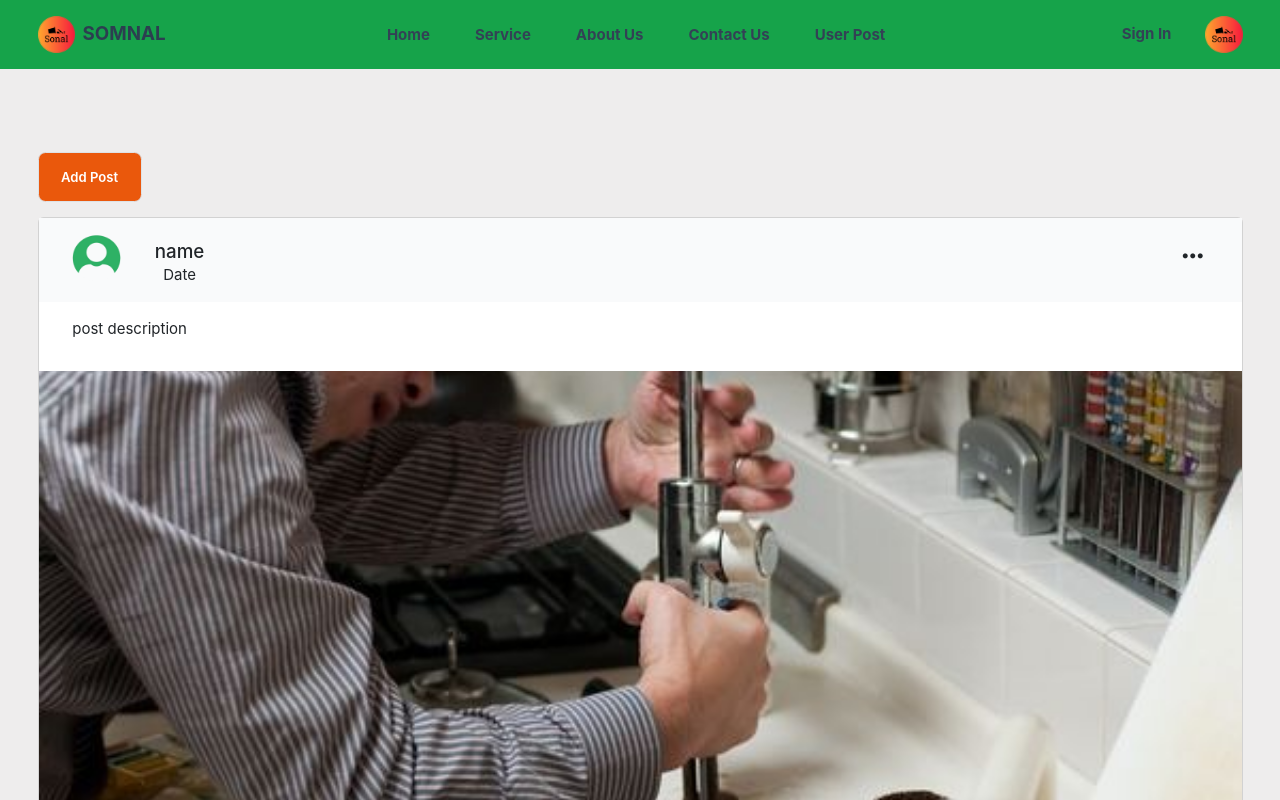
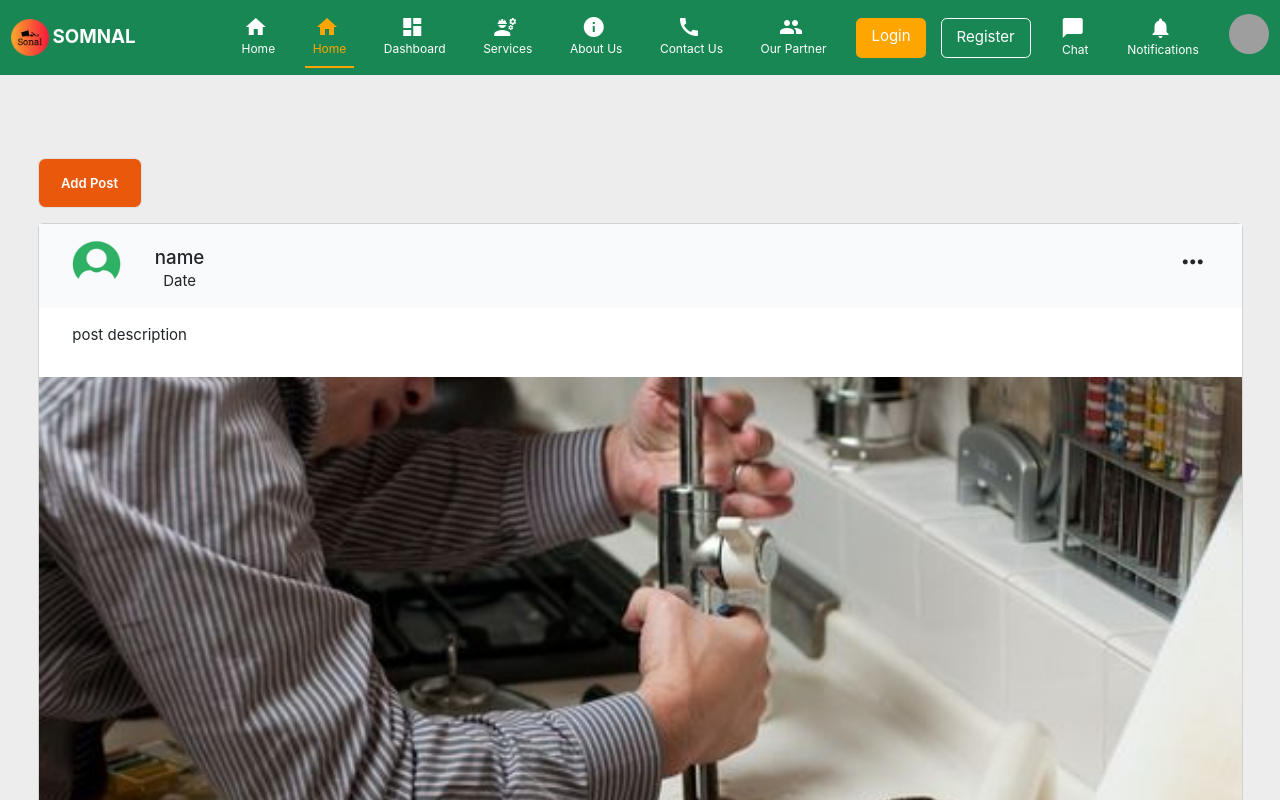
Before and after one commit to leakvor/g11_somnal_app, a Vue app in the folder frontend/: page /post in a window 1280 px wide. Shown: the top 800 px of the page. Built offline with nearby package versions, Linux system fonts and the light colour scheme; no server answers; grey boxes are pictures that could not be loaded; what vue-simple-acl would draw is missing.

Commit message:
SCRUM-114 [feat] Navbar have responsive

```diff
--- a/frontend/index.html
+++ b/frontend/index.html
@@ -4,6 +4,12 @@
     <meta charset="UTF-8">
     <link rel="icon" href="/favicon.ico">
     <meta name="viewport" content="width=device-width, initial-scale=1.0">
+    <link rel="stylesheet" href="https://fonts.googleapis.com/css2?family=Material+Symbols+Outlined:opsz,wght,FILL,GRAD@20..48,100..700,0..1,-50..200" />
+    <link rel="stylesheet" href="https://fonts.googleapis.com/icon?family=Material+Icons">
+    <script src="https://kit.fontawesome.com/a076d05399.js" crossorigin="anonymous"></script>
+    <link rel="stylesheet" href="https://cdnjs.cloudflare.com/ajax/libs/font-awesome/4.7.0/css/font-awesome.min.css">
+    <script src="/js/fontawesome.js"></script>
+    <script src="https://cdnjs.cloudflare.com/ajax/libs/font-awesome/5.15.4/js/all.min.js"></script>
     <title>Vite App</title>
   </head>
   <body>
--- a/frontend/src/Components/NavBar.vue
+++ b/frontend/src/Components/NavBar.vue
@@ -1,105 +1,385 @@
 <template>
-  <head>
-  <link
-    rel="stylesheet"
-    href="https://cdnjs.cloudflare.com/ajax/libs/font-awesome/6.0.0-beta3/css/all.min.css"
-  />
-</head>
+  <nav class="navbar navbar-expand-lg bg-success">
+    <div class="container-fluid ">
+      <router-link to="/" class="navbar-brand text-white">
+        <img src="../assets/image/logo.png" alt="logo" class="w-10 h-10" />
+        <span class="text-xl font-bold ms-1">SOMNAL</span>
+      </router-link>
+      <div class="profile-dropdown dropdown-one mb-2">
+        <router-link to="/" href="#" class="d-flex align-items-center" role="button" id="profileDropdown"
+          data-bs-toggle="dropdown" aria-expanded="false">
+          <img src="https://encrypted-tbn0.gstatic.com/images?q=tbn:ANd9GcT8AJM9wkP__z2M-hovSAWcTb_9XJ6smy3NKw&s"
+            alt="Profile" style="width: 40px; height: 40px; border-radius: 50%;">
+        </router-link>
+        <ul class="dropdown-menu dropdown-menu-end" aria-labelledby="profileDropdown">
+          <li>
+            <router-link to="/profile" class="dropdown-item d-flex align-items-center ">
+              <i class="material-icons icon-align">person</i>
+              Profile
+            </router-link>
+          </li>
 
-  <header class="flex justify-between px-10 py-3 bg-green-600 items-center">
-    <!-- Logo -->
-    <div class="flex items-center space-x-2">
-      <img src="../assets/image/logo.png" alt="logo" class="w-10 h-10" />
-      <span class="text-xl font-bold">SOMNAL</span>
-    </div>
-    <!-- Menu Items -->
-    <nav class="flex justify-center space-x-4">
-      <a
-        href="/"
-        class="font-bold px-3 py-2 text-slate-700 rounded-lg hover:bg-orange-400 hover:text-slate-900 color-white no-underline"
-        >Home</a
-      >
-      <a
-        href="/service"
-        class="font-bold px-3 py-2 text-slate-700 rounded-lg hover:bg-orange-400 hover:text-slate-900 color-white no-underline"
-        >Service</a
-      >
-      <a
-        href="/team"
-        class="font-bold px-3 py-2 text-slate-700 rounded-lg hover:bg-orange-400 hover:text-slate-900 color-white no-underline"
-        >About Us</a
-      >
-      <a
-        href="/projects"
-        class="font-bold px-3 py-2 text-slate-700 rounded-lg hover:bg-orange-400 hover:text-slate-900 color-white no-underline"
-        >Contact Us</a
-      >
-      <a
-        href="/post"
-        class="font-bold px-3 py-2 text-slate-700 rounded-lg hover:bg-orange-400 hover:text-slate-900 color-white no-underline"
-        >User Post</a
-      >
-    </nav>
+          <li>
+            <router-link to="/editProfile" class="dropdown-item d-flex align-items-center ">
+              <i class="material-icons icon-align">edit_square</i>
+              Edit Profile
+            </router-link>
+          </li>
 
-    <!-- Sign In -->
-    <div class="relative">
-      <a
-        href="#" class="font-bold px-3 py-2 mr-4 text-slate-700 rounded-lg hover:bg-orange-400 hover:text-slate-900 color-white no-underline">
-        Sign In
-      </a>
-      <div class="relative inline-block">
-        <img
-          src="../assets/image/logo.png"
-          alt="logo"
-          class="w-10 h-10 cursor-pointer"
-          @click="toggleDropdown"
-        />
-        <div
-          v-if="showDropdown"
-          class="absolute right-0 bg-white rounded-lg py-2 mt-2 shadow-lg w-40"
-        >
-        <a href="/profile" class="block px-4 py-2 hover:bg-orange-600 hover:color-white flex items-center space-x-2">
-          <i class="fas fa-user"></i>
-          <span>View Profile</span>
-        </a>
-        <a href="#" class="block px-4 py-2 hover:bg-orange-600 hover:color-white flex items-center space-x-2">
-          <i class="fas fa-edit"></i>
-          <span>Edit Profile</span>
-        </a>
-          <a href="#" class="block px-4 py-2 hover:bg-orange-600 hover:color-white flex items-center space-x-2">
-            <i class='bx bx-log-in-circle'></i>
-            <span>Logout</span>
-          </a>
-        </div>
+          <li>
+            <router-link to="/favorite" class="dropdown-item d-flex align-items-center ">
+              <i class="material-icons icon-align">favorite</i>
+              Favorite
+            </router-link>
+          </li>
+
+          <li>
+            <router-link to="/add_post" class="dropdown-item d-flex align-items-center ">
+              <i class="material-icons icon-align">post_add</i>
+              Add Post
+            </router-link>
+          </li>
+
+
+          <li>
+            <router-link to="/logout" @click="authStore.logout()" class="dropdown-item d-flex align-items-center ">
+              <i class="material-icons icon-align">logout</i>Logout
+            </router-link>
+          </li>
+        </ul>
+      </div>
+      <button class="navbar-toggler position" type="button" data-bs-toggle="collapse" data-bs-target="#navbarNav"
+        aria-controls="navbarNav" aria-expanded="false" aria-label="Toggle navigation">
+        <span class="navbar-toggler-icon"></span>
+      </button>
+      <div class="collapse navbar-collapse justify-content-end" id="navbarNav">
+        <ul class="navbar-nav">
+
+          <li class="nav-item me-4">
+            <router-link to="/" class="nav-link" :class="{ active: isActive('/') }">
+              <i class="material-icons">home</i>
+              <span>Home</span>
+            </router-link>
+          </li>
+
+          <li class="nav-item me-4">
+            <router-link to="/post" class="nav-link" :class="{ active: isActive('/post') }">
+              <i class="material-icons">home</i>
+              <span>Home</span>
+            </router-link>
+          </li>
+
+          <li class="nav-item me-4">
+            <router-link to="/company/dashboard" class="nav-link" :class="{ active: isActive('/company/dashboard') }">
+              <i class="material-icons">dashboard</i>
+              <span>Dashboard</span>
+            </router-link>
+          </li>
+
+          <li class="nav-item me-4">
+            <router-link to="/service" class="nav-link" :class="{ active: isActive('/service') }">
+              <i class="material-icons">engineering</i>
+              <span>Services</span>
+            </router-link>
+          </li>
+
+          <li class="nav-item me-4">
+            <router-link to="/about" class="nav-link" :class="{ active: isActive('/about') }">
+              <i class="material-icons">info</i>
+              <span>About Us</span>
+            </router-link>
+          </li>
+
+          <li class="nav-item me-4">
+            <router-link to="/contact" class="nav-link" :class="{ active: isActive('/contact') }">
+              <i class="material-icons">call</i>
+              <span>Contact Us</span>
+            </router-link>
+          </li>
+
+          <li class="nav-item me-4">
+            <router-link to="/" class="nav-link" :class="{ active: isActive('/partner') }">
+              <i class="material-icons icon-align">people</i>
+              <span class="text-below-icon">Our Partner</span>
+            </router-link>
+          </li>
+
+          <li class="nav-item d-flex align-items-center me-4">
+            <button class="nav-link text-white btn btn-login custom-hover pe-3 ps-3">Login</button>
+            <button class="nav-link btn btn-register pe-3 ps-3">Register</button>
+          </li>
+
+          <li class="nav-item d-flex align-items-center me-4">
+            <router-link to="/" class="nav-link" :class="{ active: isActive('/chat') }">
+              <i class="material-icons icon-align">chat_bubble</i>
+              <span class="text-below-icon">Chat</span>
+            </router-link>
+          </li>
+
+          <li class="nav-item d-flex align-items-center me-4">
+            <router-link to="/" class="nav-link" :class="{ active: isActive('/notifications') }">
+              <i class="material-icons icon-align">notifications</i>
+              <span class="text-below-icon">Notifications</span>
+            </router-link>
+          </li>
+
+          <li class="nav-item d-flex align-items-center">
+            <div class="profile-dropdown dropdown-two ">
+              <router-link to="/" href="#" class="d-flex align-items-center" role="button" id="profileDropdown"
+                data-bs-toggle="dropdown" aria-expanded="false">
+                <img src="https://encrypted-tbn0.gstatic.com/images?q=tbn:ANd9GcT8AJM9wkP__z2M-hovSAWcTb_9XJ6smy3NKw&s"
+                  alt="Profile" class="mb-2" style="width: 40px; height: 40px; border-radius: 50%;">
+              </router-link>
+              <ul class="dropdown-menu dropdown-menu-end" aria-labelledby="profileDropdown">
+                <li><router-link to="/profile" class="dropdown-item d-flex align-items-center ">
+                    <i class="material-icons icon-align">person</i>
+                    View Profile
+                  </router-link>
+                </li>
+
+                <li>
+                  <router-link to="/editProfile" class="dropdown-item d-flex align-items-center ">
+                    <i class="material-icons icon-align">edit_square</i>
+                    Edit Profile
+                  </router-link>
+                </li>
+
+                <li>
+                  <router-link to="/favorite" class="dropdown-item d-flex align-items-center ">
+                    <i class="material-icons icon-align">favorite</i>
+                    Favorite
+                  </router-link>
+                </li>
+
+                <li>
+                  <router-link to="/addPost" class="dropdown-item d-flex align-items-center ">
+                    <i class="material-icons icon-align">post_add</i>
+                    Add Post
+                  </router-link>
+                </li>
+
+                <li>
+                  <router-link to="/logout" @click="authStore.logout()"
+                    class="dropdown-item d-flex align-items-center ">
+                    <i class="material-icons icon-align">logout</i>Logout
+                  </router-link>
+                </li>
+              </ul>
+            </div>
+          </li>
+        </ul>
       </div>
     </div>
-  </header>
+  </nav>
+
 </template>
 
-<script setup lang="ts">
-import { ref, onMounted, onBeforeUnmount } from 'vue';
+<script>
+import { onMounted, watch } from 'vue';
+import { useAuthStore } from '../stores/auth-store';
+import { useRoute } from 'vue-router';
 
-const showDropdown = ref(false);
+const authStore = useAuthStore();
 
-const toggleDropdown = () => {
-  showDropdown.value = !showDropdown.value;
+export default {
+  name: "NavBar",
+  setup() {
+    const route = useRoute();
+
+    const isActive = (path) => route.path === path;
+
+    return {
+      isActive,
+    };
+  },
+  mounted() {
+    const navLinks = document.querySelectorAll('.nav-link');
+    navLinks.forEach(navLink => {
+      navLink.addEventListener('click', (event) => {
+        navLinks.forEach(link => link.classList.remove('active'));
+        event.currentTarget.classList.add('active');
+
+        if (window.innerWidth <= 995) {
+          const navbarToggle = document.querySelector('.navbar-toggler');
+          const navbarNav = document.getElementById('navbarNav');
+          if (navbarNav.classList.contains('show')) {
+            navbarToggle.click();
+          }
+        }
+      });
+    });
+  },
 };
-
-const handleClickOutside = (event: MouseEvent) => {
-  if (showDropdown.value && !(event.target as HTMLElement).closest('.relative')) {
-    showDropdown.value = false;
-  }
-};
-
-onMounted(() => {
-  document.addEventListener('click', handleClickOutside);
-});
-
-onBeforeUnmount(() => {
-  document.removeEventListener('click', handleClickOutside);
-});
 </script>
 
-<style scoped>
-/* Add any additional styling here if needed */
+<style>
+.navbar {
+  background-color: #fff;
+  position: sticky;
+  top: 0;
+  z-index: 999;
+}
+
+.navbar-brand {
+  font-weight: bold;
+}
+
+.navbar-nav .nav-link {
+  color: #fff;
+  transition: color 0.4s ease-in-out;
+  display: flex;
+  flex-direction: column;
+  align-items: center;
+  text-align: center;
+}
+
+.navbar-nav .nav-link .material-icons {
+  margin-right: 5px;
+}
+
+.navbar-nav .nav-link span {
+  font-size: 0.8rem;
+  white-space: normal;
+}
+
+.navbar-nav .nav-link:hover {
+  color: orange;
+}
+
+.nav-item span {
+  font-size: 0.8rem;
+}
+
+.navbar-nav .nav-link.active {
+  color: orange;
+  border-bottom: 2px solid orange;
+}
+
+.btn-login {
+  height: 40px;
+  background-color: orange;
+  border: none;
+  transition: color 0.4s ease-in-out;
+}
+
+.btn-login:hover {
+  background-color: #ff8c00;
+  color: green;
+}
+
+.btn-register {
+  height: 40px;
+  background-color: transparent;
+  border: 1px solid #fff;
+  color: #fff;
+  margin-left: 15px;
+}
+
+.btn-register:hover {
+  background-color: #fff;
+  color: #000;
+}
+
+.dropdown-one {
+  display: none;
+}
+
+.profile-dropdown {
+  position: relative;
+}
+
+.profile-dropdown .profile-menu {
+  display: none;
+  position: absolute;
+  background-color: #fff;
+  box-shadow: 0px 8px 16px 0px rgba(0, 0, 0, 0.2);
+  z-index: 1;
+  min-width: 100px;
+  right: 0;
+}
+
+.profile-dropdown:hover .profile-menu {
+  display: block;
+}
+
+.profile-dropdown .profile-menu {
+  color: #000;
+  padding: 10px;
+  text-decoration: none;
+  display: block;
+}
+
+.profile-dropdown .profile-menu a:hover {
+  background-color: #f9f9f9;
+}
+
+@media(max-width: 991.98px) {
+  .navbar-nav {
+    flex-direction: column;
+    align-items: flex-start;
+  }
+
+  .navbar-nav .nav-link {
+    display: flex;
+    flex-direction: row;
+  }
+
+  .navbar-nav .nav-link .material-icons {
+    margin-right: 5px;
+  }
+
+  .nav-item {
+    margin-bottom: 10px;
+  }
+
+  .dropdown-one {
+    left: 25%;
+    display: block;
+    position: relative;
+  }
+
+  .dropdown-two {
+    display: none;
+  }
+
+  .profile-dropdown {
+    margin-top: 10px;
+  }
+
+  .profile-dropdown .profile-menu {
+    width: 2px;
+    left: -100px;
+    top: 0;
+  }
+}
+
+@media(max-width: 885px) {
+  .dropdown-one {
+    left: 34%;
+  }
+}
+
+@media(max-width: 767px) {
+  .dropdown-one {
+    left: 27%;
+  }
+}
+
+@media(max-width: 428px) {
+  .dropdown-one {
+    left: 17%;
+  }
+}
+
+@media(max-width: 360px) {
+  .dropdown-one {
+    left: 13%;
+  }
+}
+
+@media(max-width: 320px) {
+  .dropdown-one {
+    left: 10%;
+  }
+}
 </style>
--- a/frontend/src/main.ts
+++ b/frontend/src/main.ts
@@ -1,5 +1,6 @@
 import 'bootstrap/dist/css/bootstrap.min.css' // Import Bootstrap CSS
 import './assets/main.css'
+import 'bootstrap'
 
 import { createApp } from 'vue'
 import { createPinia } from 'pinia'
```
